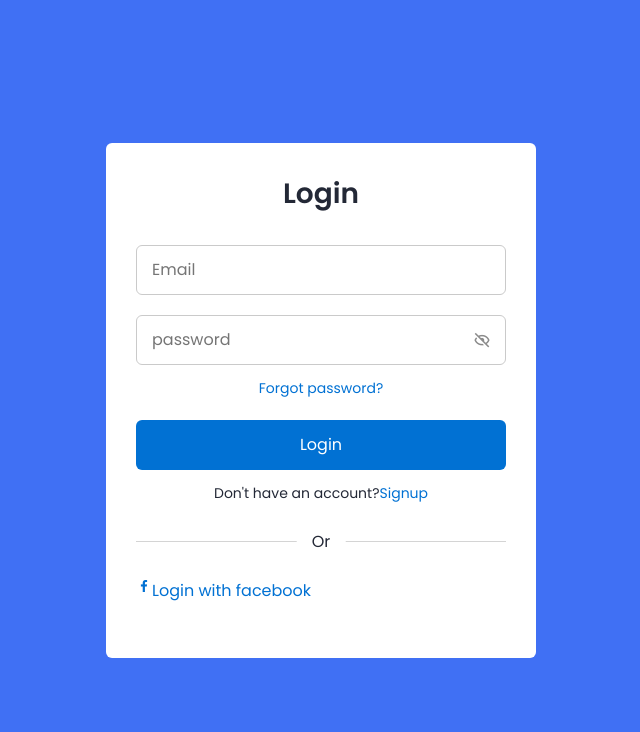
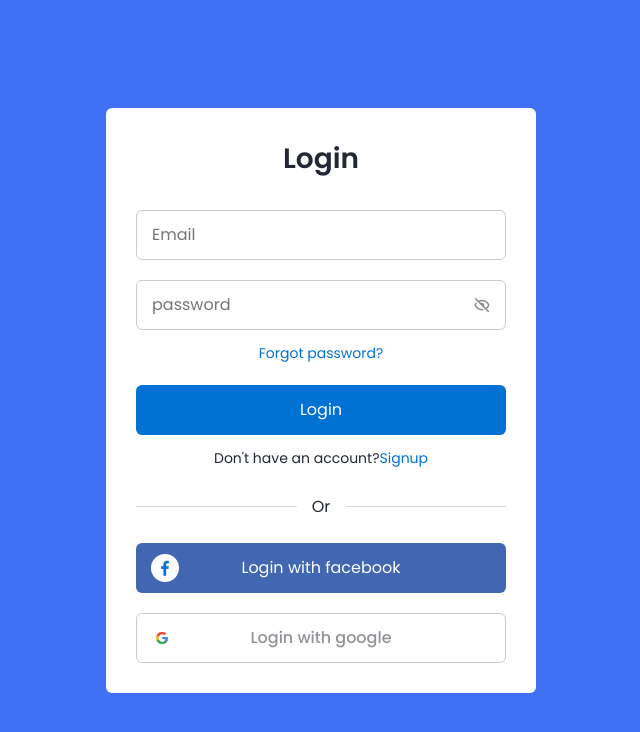
Before and after one commit to sunnya2023/Clone-Coding, a plain HTML site: page 001_login/01_Login/index.html in a window 1280 px wide. Shown: the whole page, without its empty margins (319-959 px from the left). Drawn offline with nearby package versions, Linux system fonts and the light colour scheme.

Commit message:
add second login&regiter

```diff
--- a/001_login/CSS/style.css
+++ b/001_login/01_Login/CSS/style.css
@@ -39,6 +39,7 @@ form{
     height: 50px;
     margin-top: 20px;
     position: relative;
+    border-radius: 6px;
 }
 
 .field input,
@@ -96,7 +97,7 @@ form{
     color: #0171d3;
     text-decoration: none;
 }
-.form a:hover{
+.form-content a:hover{
     text-decoration: underline;
 }
 
@@ -121,4 +122,42 @@ form{
 
 .media-options a{
     display: flex;
+   align-items: center;
+   justify-content: center;
 }
+
+a.facebook{
+    color: #fff;
+    background-color: #4267b2;
+}
+a.facebook .facebook-icon{
+    height: 28px;
+    width: 28px;
+    color: #0171d3;
+    font-size: 20px;
+    border-radius: 50%;
+    display: flex;
+    justify-content: center;
+    align-items: center;
+    background-color: #fff;
+}
+.facebook-icon,
+img.google-img{
+position: absolute;
+top: 50%;
+left: 15px;
+transform: translateY(-50%);
+}
+img.google-img{
+    height: 20px;
+    width: 20px;
+    object-fit: cover;
+}
+a.google{
+    border: 1px solid #cacaca;
+}
+a.google span{
+    font-weight: 500;
+    opacity: 0.5;
+    color: #232836;
+}
--- a/001_login/index.html
+++ b/001_login/01_Login/index.html
@@ -34,10 +34,10 @@
                         <button>Login</button>
                     </div>
 
-                    <div class="form-link">
-                        <span>Don't have an account?<a href="#" class="signup-link">Signup</a></span>
-                    </div>
                 </form>
+                <div class="form-link">
+                    <span>Don't have an account?<a href="#" class="signup-link">Signup</a></span>
+                </div>
             </div>
 
             <div class="line"></div>
@@ -47,6 +47,12 @@
                     <span>Login with facebook</span>
                 </a>
             </div>
+            <div class="media-options">
+                <a href="#" class="field google">
+                    <img src="img/gogle-logo.png" alt="" class="google-img">
+                    <span>Login with google</span>
+                </a>
+            </div>
         </div>
     </section>
 
--- /dev/null
+++ b/001_login/02_Login&Register/style.css
@@ -0,0 +1,73 @@
+@import url('https://fonts.googleapis.com/css2?family=Noto+Sans+KR:wght@500;700&family=Poppins:wght@300;400;500;600&display=swap');
+
+*{
+font-family: 'Poppins', sans-serif;
+padding: 0;
+margin: 0;
+box-sizing: border-box;
+}
+
+.container{
+    height: 100vh;
+    width: 100%;
+    display: flex;
+    justify-content: center;
+    align-items: center;
+    background-color: #4070f4;
+}
+.forms{
+    max-width: 430px;
+    width: 100%;
+    background-color: #fff;
+    box-shadow: 0 5px 10px rgba(0, 0, 0, 0.1);
+    padding: 30px;
+    border-radius: 10px;
+}
+
+.container .form .title{
+    position: relative;
+    font-size:27px;
+    font-weight: 600;
+}
+
+.form .title::before{
+    content: '';
+    position: absolute;
+    left: 0;
+    bottom: 0;
+    height: 3px;
+    width: 30px;
+    background-color: #4070f4;
+    border-radius: 25px;
+}
+
+.form .input-field{
+    margin-top: 30px;
+    width: 100%;
+    height: 50px;
+    position: relative;
+}
+.input-field input{
+       /* position: absolute; */
+height: 100%;
+width: 100%;
+outline: none;
+border: none;
+padding: 0 35px;
+/* font-size: 16px; */
+border-bottom: 2px solid #ccc;
+}
+
+.input-field i{
+    position: absolute;
+    top: 50%;
+    transform: translateY(-50%);
+    color: #999;
+    font-size: 23px;
+}
+.input-field i.icon{
+    left:0;
+}
+.input-field i.showHidePw{
+    right: 0;
+}
```
Also changed, not shown: 001_login/02_Login&Register/index.html (added, +36 -0 lines), 001_login/01_Login/img/gogle-logo.png (renamed from 001_login/img/gogle-logo.png).
